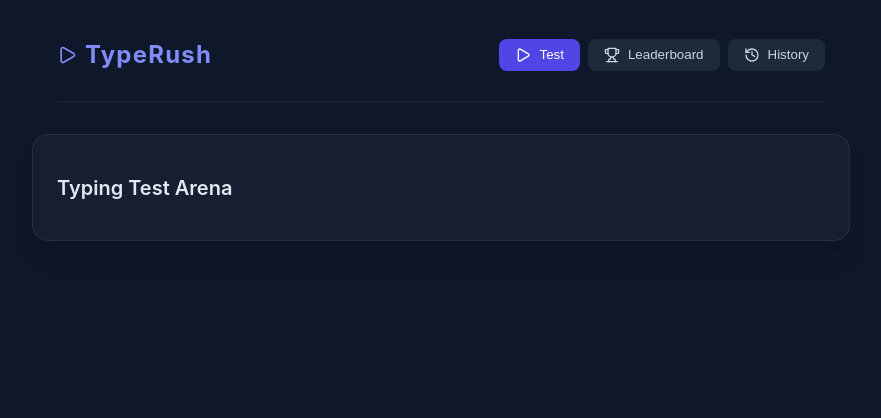
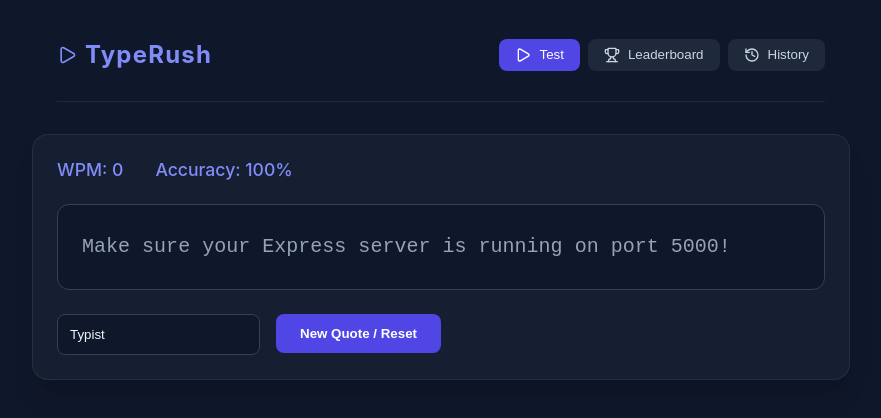
Before and after one commit to murphy-afk/speed-typing-app, a React (Vite) app in the folder client/: page / in a window 1280 px wide. Shown: the top 418 px of the page, without its empty margins (199-1080 px from the left). Built offline with nearby package versions, Linux system fonts and the light colour scheme; no server answers.

Commit message:
Typing test

```diff
--- a/client/src/App.css
+++ b/client/src/App.css
@@ -81,3 +81,71 @@ body {
 .section-desc {
   color: #94a3b8;
 }
+
+.typing-box {
+  display: flex;
+  flex-direction: column;
+  gap: 1.5rem;
+}
+
+.stats-bar {
+  display: flex;
+  gap: 2rem;
+  font-size: 1.1rem;
+  font-weight: 500;
+  color: #818cf8;
+}
+
+.quote-display {
+  font-size: 1.25rem;
+  font-family: monospace;
+  background-color: #0f172a;
+  padding: 1.5rem;
+  border-radius: 0.75rem;
+  border: 1px solid #334155;
+  line-height: 1.8;
+  cursor: text;
+  white-space: pre-wrap;
+  word-break: break-word;
+}
+
+.char-correct {
+  color: #34d399;
+}
+
+.char-incorrect {
+  color: #f87171;
+  background-color: rgba(248, 113, 113, 0.2);
+  text-decoration: underline;
+}
+
+.char-pending {
+  color: #94a3b8;
+}
+
+.hidden-input {
+  position: absolute;
+  opacity: 0;
+  pointer-events: none;
+}
+
+.restart-btn {
+  padding: 0.75rem 1.5rem;
+  background-color: #4f46e5;
+  color: white;
+  border: none;
+  border-radius: 0.5rem;
+  font-weight: 600;
+  cursor: pointer;
+  align-self: flex-start;
+  transition: background-color 0.2s;
+}
+
+.restart-btn:hover {
+  background-color: #4338ca;
+}
+
+.completion-message {
+  color: #34d399;
+  font-weight: bold;
+}
--- a/client/src/App.jsx
+++ b/client/src/App.jsx
@@ -1,5 +1,6 @@
 import React, { useState } from 'react';
 import { Trophy, History, Play } from 'lucide-react';
+import TypingTest from './components/TypingTest';
 import './App.css';
 
 export default function App() {
@@ -17,21 +18,17 @@ export default function App() {
       </header>
 
       <main className="main-content">
-        {activeTab === 'play' && (
-          <div>
-            <h2 className="section-title">Typing Test Arena</h2>
-          </div>
-        )}
+        {activeTab === 'play' && <TypingTest />}
         {activeTab === 'leaderboard' && (
           <div>
             <h2 className="section-title">Top High Scores</h2>
-            <p className="section-desc">Leaderboard goes here</p>
+            <p className="section-desc">Leaderboard fetched from Express backend goes here.</p>
           </div>
         )}
         {activeTab === 'history' && (
           <div>
             <h2 className="section-title">Your Past Results</h2>
-            <p className="section-desc">Local history goes here</p>
+            <p className="section-desc">Local history goes here.</p>
           </div>
         )}
       </main>
--- /dev/null
+++ b/client/src/components/TypingTest.jsx
@@ -0,0 +1,126 @@
+import React, { useState, useEffect, useRef } from 'react';
+
+export default function TypingTest() {
+  const [quote, setQuote] = useState({ text: 'Loading quote from server...' });
+  const [userInput, setUserInput] = useState('');
+  const [startTime, setStartTime] = useState(null);
+  const [wpm, setWpm] = useState(0);
+  const [accuracy, setAccuracy] = useState(100);
+  const [isFinished, setIsFinished] = useState(false);
+  const [username, setUsername] = useState('Typist');
+
+  const inputRef = useRef(null);
+
+  const fetchQuote = async () => {
+    console.log('Fetching new quote...');
+    try {
+      const response = await fetch('http://localhost:5000/api/quotes');
+      const data = await response.json();
+      setQuote(data);
+      setUserInput('');
+      setStartTime(null);
+      setWpm(0);
+      setAccuracy(100);
+      setIsFinished(false);
+      setTimeout(() => {
+        if (inputRef.current) inputRef.current.focus();
+      }, 50);
+    } catch (error) {
+      console.error('Failed to fetch quote:', error);
+      setQuote({ text: 'Make sure your Express server is running on port 5000!' });
+    }
+  };
+
+  useEffect(() => {
+    fetchQuote();
+  }, []);
+
+  const saveScore = async (finalWpm, finalAccuracy) => {
+    console.log('Saving score...', { finalWpm, finalAccuracy });
+    try {
+      const res = await fetch('http://localhost:5000/api/scores', {
+        method: 'POST',
+        headers: { 'Content-Type': 'application/json' },
+        body: JSON.stringify({
+          username: username.trim() || 'Anonymous',
+          wpm: finalWpm,
+          accuracy: finalAccuracy,
+          timeLimit: 'quote'
+        })
+      });
+      const data = await res.json();
+      console.log('Score saved response:', data);
+    } catch (error) {
+      console.error('Failed to save score to backend:', error);
+    }
+  };
+
+  const handleTyping = (e) => {
+    if (isFinished) return;
+
+    const value = e.target.value;
+
+    if (!startTime && value.length > 0) {
+      setStartTime(Date.now());
+    }
+
+    if (value.length <= quote.text.length) {
+      setUserInput(value);
+
+      if (startTime && value.length > 0) {
+        const timeElapsed = (Date.now() - startTime) / 60000;
+        const wordsTyped = value.trim().split(/\s+/).length;
+        const calculatedWpm = Math.round(wordsTyped / (timeElapsed || 0.001));
+        const currentWpm = calculatedWpm > 0 ? calculatedWpm : 0;
+        setWpm(currentWpm);
+
+        let correctChars = 0;
+        for (let i = 0; i < value.length; i++) {
+          if (value[i] === quote.text[i]) correctChars++;
+        }
+        const calculatedAccuracy = Math.round((correctChars / value.length) * 100);
+        setAccuracy(calculatedAccuracy);
+
+        // Check if test is completed
+        if (value.length === quote.text.length) {
+          setIsFinished(true);
+          saveScore(currentWpm, calculatedAccuracy);
+        }
+      }
+    }
+  };
+
+  return (
+    <div className="typing-box">
+      <div className="stats-bar">
+        <span>WPM: {wpm}</span>
+        <span>Accuracy: {accuracy}%</span>
+        {isFinished && <span className="completion-message">Saved & Completed!</span>}
+      </div>
+
+      <div className="quote-display" onClick={() => inputRef.current?.focus()}>
+        {quote.text.split('').map((char, index) => {
+          let charClass = "char-pending";
+          if (index < userInput.length) {
+            charClass = userInput[index] === char ? "char-correct" : "char-incorrect";
+          }
+          return <span key={index} className={charClass}>{char}</span>;
+        })}
+      </div>
+
+      <input ref={inputRef} type="text" value={userInput} onChange={handleTyping} disabled={isFinished} className="hidden-input" />
+
+      <div style={{ display: 'flex', gap: '1rem', alignItems: 'center' }}>
+        <input
+          type="text"
+          value={username}
+          onChange={(e) => setUsername(e.target.value)}
+          placeholder="Your name"
+          style={{ padding: '0.75rem', borderRadius: '0.5rem', background: '#0f172a', border: '1px solid #334155', color: '#f1f5f9' }} />
+        <button onClick={fetchQuote} className="restart-btn">
+          {isFinished ? 'Next Test & Save Score' : 'New Quote / Reset'}
+        </button>
+      </div>
+    </div>
+  );
+}
```
